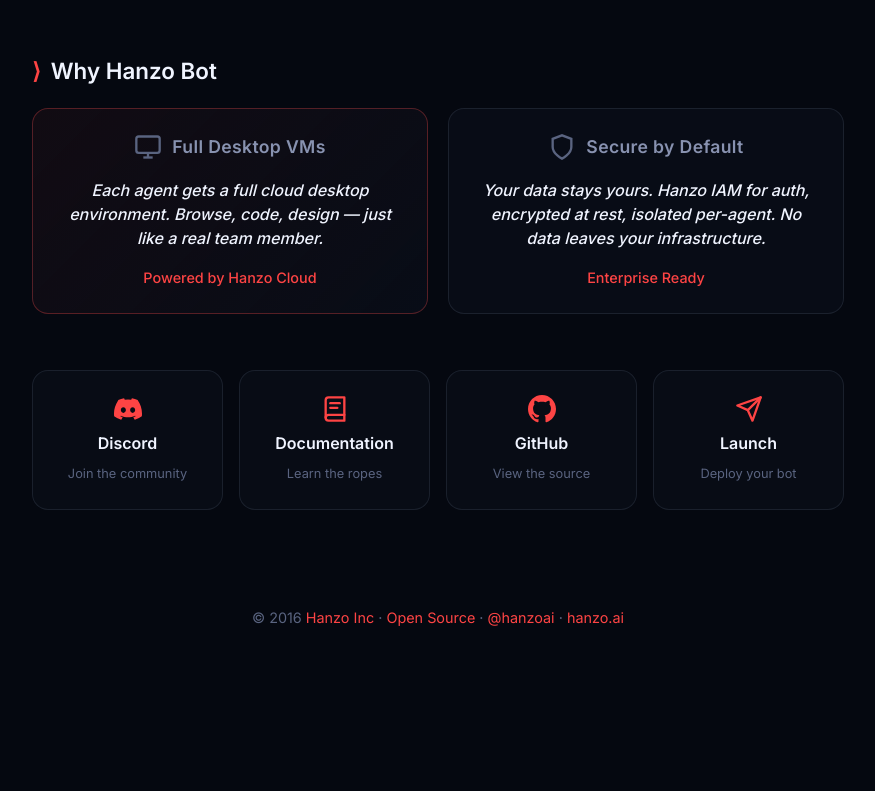
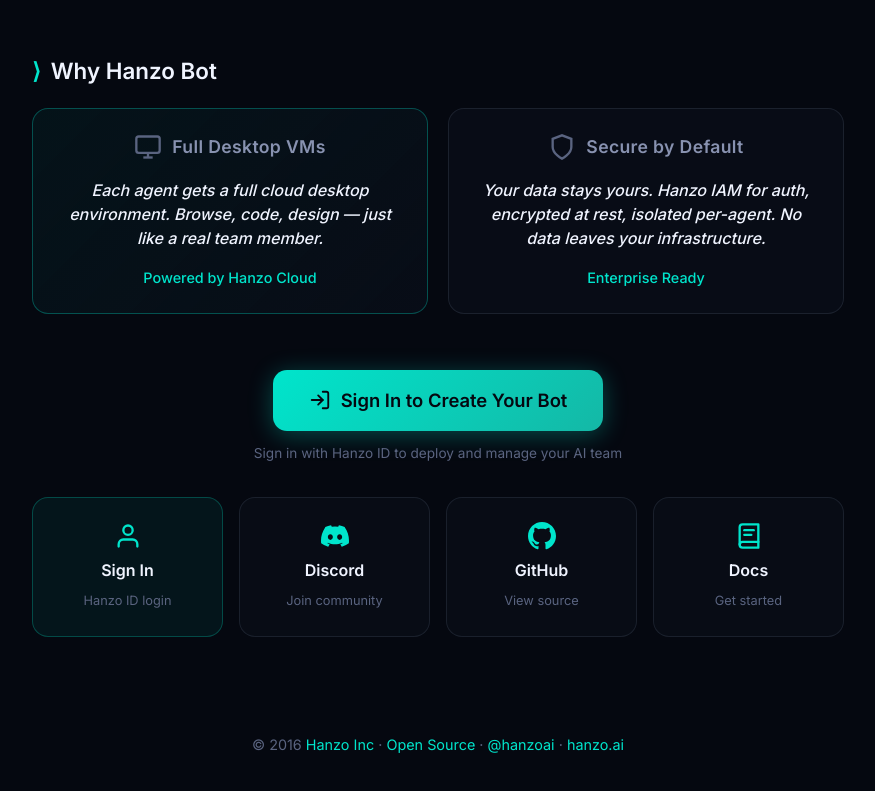
Before and after one commit to hanzobot/site, an Astro site: page / in a window 1280 px wide. Shown: the part 1845-2636 px from the top of the page, without its empty margins (202-1077 px from the left). Before the commit the page ends 2514 px from the top, so only its background shows below. Built offline with nearby package versions, Linux system fonts and the light colour scheme; Astro itself is replaced by a stand-in of ours; some packages are replaced by stand-ins of ours.

Commit message:
Rebrand from red to cyan, add prominent Sign In CTA
- Swap primary color from coral-red (#fd4444) to cyan-teal (#00e5cc) across all pages
- Add prominent "Sign In to Create Your Bot" button linking to hanzo.id
- Add Sign In card in CTA grid for easy login access
- Update nebula/star/glow effects to match new cyan palette
- Fix avatar backgrounds from red to teal
- Remove all rgba(255,77,77) references sitewide

```diff
--- a/src/layouts/Layout.astro
+++ b/src/layouts/Layout.astro
@@ -51,15 +51,15 @@ const { title, description = "Hanzo Bot — Autonomous AI team in a box. Every r
         --bg-surface: #0a0f1a;
         --bg-elevated: #111827;
 
-        /* Hanzo red spectrum */
-        --coral-bright: #fd4444;
-        --coral-mid: #e63946;
-        --coral-dark: #991b1b;
+        /* Hanzo cyan spectrum (primary) */
+        --coral-bright: #00e5cc;
+        --coral-mid: #14b8a6;
+        --coral-dark: #0d9488;
 
-        /* Bioluminescent cyan */
-        --cyan-bright: #00e5cc;
-        --cyan-mid: #14b8a6;
-        --cyan-glow: rgba(0, 229, 204, 0.4);
+        /* Warm accent (secondary) */
+        --cyan-bright: #a78bfa;
+        --cyan-mid: #8b5cf6;
+        --cyan-glow: rgba(167, 139, 250, 0.4);
 
         /* Text */
         --text-primary: #f0f4ff;
@@ -68,7 +68,7 @@ const { title, description = "Hanzo Bot — Autonomous AI team in a box. Every r
 
         /* Borders */
         --border-subtle: rgba(136, 146, 176, 0.15);
-        --border-accent: rgba(255, 77, 77, 0.3);
+        --border-accent: rgba(0, 229, 204, 0.3);
 
         /* Fonts */
         --font-display: 'Inter', system-ui, sans-serif;
@@ -98,7 +98,7 @@ const { title, description = "Hanzo Bot — Autonomous AI team in a box. Every r
 
       ::selection {
         background: var(--coral-bright);
-        color: var(--bg-deep);
+        color: #050810;
       }
     </style>
   </head>
--- a/src/pages/index.astro
+++ b/src/pages/index.astro
@@ -90,7 +90,7 @@ const duration2 = (row2.length / 2 * pixelsPerItem) / pixelsPerSecond;
           {row1.map((t) => (
             <a href={t.url} target="_blank" rel="noopener" class="testimonial-card">
               <img
-                src={`https://ui-avatars.com/api/?name=${encodeURIComponent(t.author)}&background=fd4444&color=fff&size=88&bold=true`}
+                src={`https://ui-avatars.com/api/?name=${encodeURIComponent(t.author)}&background=0d9488&color=fff&size=88&bold=true`}
                 alt={t.author}
                 class="testimonial-avatar"
                 loading="lazy"
@@ -107,7 +107,7 @@ const duration2 = (row2.length / 2 * pixelsPerItem) / pixelsPerSecond;
           {row2.map((t) => (
             <a href={t.url} target="_blank" rel="noopener" class="testimonial-card">
               <img
-                src={`https://ui-avatars.com/api/?name=${encodeURIComponent(t.author)}&background=fd4444&color=fff&size=88&bold=true`}
+                src={`https://ui-avatars.com/api/?name=${encodeURIComponent(t.author)}&background=0d9488&color=fff&size=88&bold=true`}
                 alt={t.author}
                 class="testimonial-avatar"
                 loading="lazy"
@@ -607,41 +607,55 @@ const duration2 = (row2.length / 2 * pixelsPerItem) / pixelsPerSecond;
       </div>
     </section>
 
+    <!-- Primary CTA: Sign In / Create Bot -->
+    <div class="primary-cta">
+      <a href="https://hanzo.id" class="btn-primary" target="_blank" rel="noopener">
+        <svg class="btn-icon" viewBox="0 0 24 24" fill="none" stroke="currentColor" stroke-width="2" stroke-linecap="round" stroke-linejoin="round">
+          <path d="M15 3h4a2 2 0 0 1 2 2v14a2 2 0 0 1-2 2h-4"/>
+          <polyline points="10 17 15 12 10 7"/>
+          <line x1="15" y1="12" x2="3" y2="12"/>
+        </svg>
+        Sign In to Create Your Bot
+      </a>
+      <p class="primary-cta-note">Sign in with Hanzo ID to deploy and manage your AI team</p>
+    </div>
+
     <!-- CTA Grid -->
     <nav class="cta-grid">
+      <a href="https://hanzo.id" class="cta cta-signin">
+        <svg class="cta-icon" viewBox="0 0 24 24" fill="none" stroke="currentColor" stroke-width="2" stroke-linecap="round" stroke-linejoin="round">
+          <path d="M20 21v-2a4 4 0 0 0-4-4H8a4 4 0 0 0-4 4v2"/>
+          <circle cx="12" cy="7" r="4"/>
+        </svg>
+        <span class="cta-label">Sign In</span>
+        <span class="cta-sub">Hanzo ID login</span>
+      </a>
+
       <a href="https://discord.gg/hanzo" class="cta cta-discord" target="_blank" rel="noopener">
         <svg class="cta-icon" viewBox="0 0 24 24" fill="currentColor">
           <path d="M20.317 4.37a19.791 19.791 0 0 0-4.885-1.515.074.074 0 0 0-.079.037c-.21.375-.444.864-.608 1.25a18.27 18.27 0 0 0-5.487 0 12.64 12.64 0 0 0-.617-1.25.077.077 0 0 0-.079-.037A19.736 19.736 0 0 0 3.677 4.37a.07.07 0 0 0-.032.027C.533 9.046-.32 13.58.099 18.057a.082.082 0 0 0 .031.057 19.9 19.9 0 0 0 5.993 3.03.078.078 0 0 0 .084-.028 14.09 14.09 0 0 0 1.226-1.994.076.076 0 0 0-.041-.106 13.107 13.107 0 0 1-1.872-.892.077.077 0 0 1-.008-.128 10.2 10.2 0 0 0 .372-.292.074.074 0 0 1 .077-.01c3.928 1.793 8.18 1.793 12.062 0a.074.074 0 0 1 .078.01c.12.098.246.198.373.292a.077.077 0 0 1-.006.127 12.299 12.299 0 0 1-1.873.892.077.077 0 0 0-.041.107c.36.698.772 1.362 1.225 1.993a.076.076 0 0 0 .084.028 19.839 19.839 0 0 0 6.002-3.03.077.077 0 0 0 .032-.054c.5-5.177-.838-9.674-3.549-13.66a.061.061 0 0 0-.031-.03zM8.02 15.33c-1.183 0-2.157-1.085-2.157-2.419 0-1.333.956-2.419 2.157-2.419 1.21 0 2.176 1.096 2.157 2.42 0 1.333-.956 2.418-2.157 2.418zm7.975 0c-1.183 0-2.157-1.085-2.157-2.419 0-1.333.955-2.419 2.157-2.419 1.21 0 2.176 1.096 2.157 2.42 0 1.333-.946 2.418-2.157 2.418z"/>
         </svg>
         <span class="cta-label">Discord</span>
-        <span class="cta-sub">Join the community</span>
+        <span class="cta-sub">Join community</span>
       </a>
 
-      <a href="https://github.com/hanzoai/bot/getting-started" class="cta cta-docs" target="_blank" rel="noopener">
+      <a href="https://github.com/hanzoai/bot" class="cta cta-github" target="_blank" rel="noopener">
+        <svg class="cta-icon" viewBox="0 0 24 24" fill="currentColor">
+          <path d="M12 0c-6.626 0-12 5.373-12 12 0 5.302 3.438 9.8 8.207 11.387.599.111.793-.261.793-.577v-2.234c-3.338.726-4.033-1.416-4.033-1.416-.546-1.387-1.333-1.756-1.333-1.756-1.089-.745.083-.729.083-.729 1.205.084 1.839 1.237 1.839 1.237 1.07 1.834 2.807 1.304 3.492.997.107-.775.418-1.305.762-1.604-2.665-.305-5.467-1.334-5.467-5.931 0-1.311.469-2.381 1.236-3.221-.124-.303-.535-1.524.117-3.176 0 0 1.008-.322 3.301 1.23.957-.266 1.983-.399 3.003-.404 1.02.005 2.047.138 3.006.404 2.291-1.552 3.297-1.23 3.297-1.23.653 1.653.242 2.874.118 3.176.77.84 1.235 1.911 1.235 3.221 0 4.609-2.807 5.624-5.479 5.921.43.372.823 1.102.823 2.222v3.293c0 .319.192.694.801.576 4.765-1.589 8.199-6.086 8.199-11.386 0-6.627-5.373-12-12-12z"/>
+        </svg>
+        <span class="cta-label">GitHub</span>
+        <span class="cta-sub">View source</span>
+      </a>
+
+      <a href="https://github.com/hanzoai/bot/blob/main/docs/getting-started.md" class="cta cta-docs" target="_blank" rel="noopener">
         <svg class="cta-icon" viewBox="0 0 24 24" fill="none" stroke="currentColor" stroke-width="2" stroke-linecap="round" stroke-linejoin="round">
           <path d="M4 19.5A2.5 2.5 0 0 1 6.5 17H20"/>
           <path d="M6.5 2H20v20H6.5A2.5 2.5 0 0 1 4 19.5v-15A2.5 2.5 0 0 1 6.5 2z"/>
           <line x1="8" y1="7" x2="16" y2="7"/>
           <line x1="8" y1="11" x2="14" y2="11"/>
         </svg>
-        <span class="cta-label">Documentation</span>
-        <span class="cta-sub">Learn the ropes</span>
-      </a>
-
-      <a href="https://github.com/hanzoai/bot" class="cta cta-github" target="_blank" rel="noopener">
-        <svg class="cta-icon" viewBox="0 0 24 24" fill="currentColor">
-          <path d="M12 0c-6.626 0-12 5.373-12 12 0 5.302 3.438 9.8 8.207 11.387.599.111.793-.261.793-.577v-2.234c-3.338.726-4.033-1.416-4.033-1.416-.546-1.387-1.333-1.756-1.333-1.756-1.089-.745.083-.729.083-.729 1.205.084 1.839 1.237 1.839 1.237 1.07 1.834 2.807 1.304 3.492.997.107-.775.418-1.305.762-1.604-2.665-.305-5.467-1.334-5.467-5.931 0-1.311.469-2.381 1.236-3.221-.124-.303-.535-1.524.117-3.176 0 0 1.008-.322 3.301 1.23.957-.266 1.983-.399 3.003-.404 1.02.005 2.047.138 3.006.404 2.291-1.552 3.297-1.23 3.297-1.23.653 1.653.242 2.874.118 3.176.77.84 1.235 1.911 1.235 3.221 0 4.609-2.807 5.624-5.479 5.921.43.372.823 1.102.823 2.222v3.293c0 .319.192.694.801.576 4.765-1.589 8.199-6.086 8.199-11.386 0-6.627-5.373-12-12-12z"/>
-        </svg>
-        <span class="cta-label">GitHub</span>
-        <span class="cta-sub">View the source</span>
-      </a>
-
-      <a href="https://app.hanzo.bot" class="cta cta-launch" target="_blank" rel="noopener">
-        <svg class="cta-icon" viewBox="0 0 24 24" fill="none" stroke="currentColor" stroke-width="2" stroke-linecap="round" stroke-linejoin="round">
-          <path d="M22 2L11 13"/><path d="M22 2L15 22L11 13L2 9L22 2Z"/>
-        </svg>
-        <span class="cta-label">Launch</span>
-        <span class="cta-sub">Deploy your bot</span>
+        <span class="cta-label">Docs</span>
+        <span class="cta-sub">Get started</span>
       </a>
     </nav>
 
@@ -666,7 +680,7 @@ const duration2 = (row2.length / 2 * pixelsPerItem) / pixelsPerSecond;
       radial-gradient(1px 1px at 160px 120px, rgba(255,255,255,0.7), transparent),
       radial-gradient(2px 2px at 200px 60px, rgba(0,229,204,0.6), transparent),
       radial-gradient(1px 1px at 250px 150px, rgba(255,255,255,0.5), transparent),
-      radial-gradient(2px 2px at 300px 40px, rgba(255,77,77,0.4), transparent);
+      radial-gradient(2px 2px at 300px 40px, rgba(0,229,204,0.4), transparent);
     background-size: 350px 200px;
     animation: twinkle 8s ease-in-out infinite alternate;
     pointer-events: none;
@@ -683,9 +697,9 @@ const duration2 = (row2.length / 2 * pixelsPerItem) / pixelsPerSecond;
     position: fixed;
     inset: 0;
     background:
-      radial-gradient(ellipse 80% 50% at 20% 20%, rgba(255, 77, 77, 0.12), transparent 50%),
-      radial-gradient(ellipse 60% 60% at 80% 30%, rgba(0, 229, 204, 0.08), transparent 50%),
-      radial-gradient(ellipse 90% 70% at 50% 90%, rgba(255, 77, 77, 0.06), transparent 50%);
+      radial-gradient(ellipse 80% 50% at 20% 20%, rgba(0, 229, 204, 0.10), transparent 50%),
+      radial-gradient(ellipse 60% 60% at 80% 30%, rgba(167, 139, 250, 0.08), transparent 50%),
+      radial-gradient(ellipse 90% 70% at 50% 90%, rgba(0, 229, 204, 0.06), transparent 50%);
     pointer-events: none;
     z-index: 0;
   }
@@ -737,12 +751,12 @@ const duration2 = (row2.length / 2 * pixelsPerItem) / pixelsPerSecond;
   .hanzo-logo svg {
     width: 100%;
     height: 100%;
-    filter: drop-shadow(0 0 20px rgba(255, 77, 77, 0.4));
+    filter: drop-shadow(0 0 20px rgba(0, 229, 204, 0.4));
     transition: filter 0.3s ease;
   }
 
   .hanzo-logo:hover svg {
-    filter: drop-shadow(0 0 30px rgba(0, 229, 204, 0.6));
+    filter: drop-shadow(0 0 30px rgba(167, 139, 250, 0.6));
   }
 
   @keyframes float {
@@ -793,6 +807,48 @@ const duration2 = (row2.length / 2 * pixelsPerItem) / pixelsPerSecond;
     margin: 0 auto;
     line-height: 1.7;
     animation: fadeInUp 0.8s ease-out 0.3s both;
+  }
+
+  /* Primary CTA */
+  .primary-cta {
+    text-align: center;
+    margin-bottom: 32px;
+    animation: fadeInUp 0.8s ease-out 0.4s both;
+  }
+
+  .btn-primary {
+    display: inline-flex;
+    align-items: center;
+    gap: 10px;
+    padding: 16px 36px;
+    font-family: var(--font-display);
+    font-size: 1.15rem;
+    font-weight: 600;
+    color: #050810;
+    background: linear-gradient(135deg, #00e5cc 0%, #14b8a6 100%);
+    border: none;
+    border-radius: 14px;
+    text-decoration: none;
+    cursor: pointer;
+    transition: all 0.25s cubic-bezier(0.4, 0, 0.2, 1);
+    box-shadow: 0 4px 24px rgba(0, 229, 204, 0.3);
+  }
+
+  .btn-primary:hover {
+    transform: translateY(-2px);
+    box-shadow: 0 8px 40px rgba(0, 229, 204, 0.45);
+    background: linear-gradient(135deg, #14f0d8 0%, #00e5cc 100%);
+  }
+
+  .btn-icon {
+    width: 22px;
+    height: 22px;
+  }
+
+  .primary-cta-note {
+    margin-top: 12px;
+    font-size: 0.85rem;
+    color: var(--text-muted);
   }
 
   /* CTA Grid */
@@ -829,7 +885,7 @@ const duration2 = (row2.length / 2 * pixelsPerItem) / pixelsPerSecond;
     transform: translateY(-4px);
     border-color: var(--border-accent);
     box-shadow:
-      0 12px 40px rgba(255, 77, 77, 0.15),
+      0 12px 40px rgba(0, 229, 204, 0.15),
       inset 0 1px 0 rgba(255, 255, 255, 0.05);
   }
 
@@ -844,17 +900,19 @@ const duration2 = (row2.length / 2 * pixelsPerItem) / pixelsPerSecond;
     transform: scale(1.1);
   }
 
+  .cta-signin { border-color: rgba(0, 229, 204, 0.25); background: rgba(0, 229, 204, 0.06); }
+  .cta-signin .cta-icon { color: #00e5cc; }
+  .cta-signin:hover { border-color: #00e5cc; box-shadow: 0 12px 40px rgba(0, 229, 204, 0.25); }
+  .cta-signin:hover .cta-icon { color: #00e5cc; }
+
   .cta-discord:hover { border-color: #5865F2; box-shadow: 0 12px 40px rgba(88, 101, 242, 0.2); }
   .cta-discord:hover .cta-icon { color: #5865F2; }
 
-  .cta-docs:hover { border-color: var(--cyan-bright); box-shadow: 0 12px 40px rgba(0, 229, 204, 0.15); }
+  .cta-docs:hover { border-color: var(--cyan-bright); box-shadow: 0 12px 40px rgba(167, 139, 250, 0.15); }
   .cta-docs:hover .cta-icon { color: var(--cyan-bright); }
 
   .cta-github:hover { border-color: #f0f4ff; box-shadow: 0 12px 40px rgba(240, 244, 255, 0.1); }
   .cta-github:hover .cta-icon { color: #f0f4ff; }
-
-  .cta-launch:hover { border-color: #fbbf24; box-shadow: 0 12px 40px rgba(251, 191, 36, 0.15); }
-  .cta-launch:hover .cta-icon { color: #fbbf24; }
 
   .cta-label {
     font-family: var(--font-display);
@@ -1039,7 +1097,7 @@ const duration2 = (row2.length / 2 * pixelsPerItem) / pixelsPerSecond;
   .press-card:hover {
     transform: translateY(-4px);
     border-color: var(--coral-bright);
-    box-shadow: 0 12px 40px rgba(255, 77, 77, 0.15);
+    box-shadow: 0 12px 40px rgba(0, 229, 204, 0.15);
   }
 
   .press-logo {
@@ -1079,8 +1137,8 @@ const duration2 = (row2.length / 2 * pixelsPerItem) / pixelsPerSecond;
   }
 
   .press-featured {
-    border-color: rgba(255, 77, 77, 0.3);
-    background: linear-gradient(135deg, rgba(255, 77, 77, 0.05) 0%, rgba(10, 15, 26, 0.7) 100%);
+    border-color: rgba(0, 229, 204, 0.3);
+    background: linear-gradient(135deg, rgba(0, 229, 204, 0.05) 0%, rgba(10, 15, 26, 0.7) 100%);
   }
 
   /* Quick Start */
@@ -1388,7 +1446,7 @@ const duration2 = (row2.length / 2 * pixelsPerItem) / pixelsPerSecond;
   }
 
   .os-change-btn:hover {
-    background: rgba(255, 77, 77, 0.15);
+    background: rgba(0, 229, 204, 0.15);
     color: var(--cyan-bright);
   }
 
@@ -1435,12 +1493,12 @@ const duration2 = (row2.length / 2 * pixelsPerItem) / pixelsPerSecond;
     text-decoration: none;
     cursor: pointer;
     transition: all 0.25s cubic-bezier(0.4, 0, 0.2, 1);
-    box-shadow: 0 4px 20px rgba(255, 77, 77, 0.3);
+    box-shadow: 0 4px 20px rgba(0, 229, 204, 0.3);
   }
 
   .macos-download-btn:hover {
     transform: translateY(-2px);
-    box-shadow: 0 8px 30px rgba(255, 77, 77, 0.4);
+    box-shadow: 0 8px 30px rgba(0, 229, 204, 0.4);
   }
 
   .macos-download-btn svg {
@@ -1569,7 +1627,7 @@ const duration2 = (row2.length / 2 * pixelsPerItem) / pixelsPerSecond;
   .testimonial-card:hover {
     border-color: var(--coral-bright);
     transform: translateY(-2px);
-    box-shadow: 0 8px 24px rgba(255, 77, 77, 0.15);
+    box-shadow: 0 8px 24px rgba(0, 229, 204, 0.15);
   }
 
   .testimonials-row:hover {
--- a/src/pages/integrations.astro
+++ b/src/pages/integrations.astro
@@ -413,7 +413,7 @@ const showcase = [
       radial-gradient(1px 1px at 160px 120px, rgba(255,255,255,0.7), transparent),
       radial-gradient(2px 2px at 200px 60px, rgba(0,229,204,0.6), transparent),
       radial-gradient(1px 1px at 250px 150px, rgba(255,255,255,0.5), transparent),
-      radial-gradient(2px 2px at 300px 40px, rgba(255,77,77,0.4), transparent);
+      radial-gradient(2px 2px at 300px 40px, rgba(0,229,204,0.4), transparent);
     background-size: 350px 200px;
     animation: twinkle 8s ease-in-out infinite alternate;
     pointer-events: none;
@@ -429,9 +429,9 @@ const showcase = [
     position: fixed;
     inset: 0;
     background:
-      radial-gradient(ellipse 80% 50% at 20% 20%, rgba(255, 77, 77, 0.12), transparent 50%),
+      radial-gradient(ellipse 80% 50% at 20% 20%, rgba(0, 229, 204, 0.12), transparent 50%),
       radial-gradient(ellipse 60% 60% at 80% 30%, rgba(0, 229, 204, 0.08), transparent 50%),
-      radial-gradient(ellipse 90% 70% at 50% 90%, rgba(255, 77, 77, 0.06), transparent 50%);
+      radial-gradient(ellipse 90% 70% at 50% 90%, rgba(0, 229, 204, 0.06), transparent 50%);
     pointer-events: none;
     z-index: 0;
   }
@@ -644,12 +644,12 @@ const showcase = [
     font-size: 1rem;
     text-decoration: none;
     transition: all 0.25s ease;
-    box-shadow: 0 4px 16px rgba(255, 77, 77, 0.3);
+    box-shadow: 0 4px 16px rgba(0, 229, 204, 0.3);
   }
 
   .cta-button:hover {
     transform: translateY(-2px);
-    box-shadow: 0 8px 24px rgba(255, 77, 77, 0.4);
+    box-shadow: 0 8px 24px rgba(0, 229, 204, 0.4);
   }
 
   .bothub-cta {
--- a/src/pages/shoutouts.astro
+++ b/src/pages/shoutouts.astro
@@ -60,7 +60,7 @@ import allTestimonials from '../data/testimonials-extra.json';
       radial-gradient(1px 1px at 160px 120px, rgba(255,255,255,0.7), transparent),
       radial-gradient(2px 2px at 200px 60px, rgba(0,229,204,0.6), transparent),
       radial-gradient(1px 1px at 250px 150px, rgba(255,255,255,0.5), transparent),
-      radial-gradient(2px 2px at 300px 40px, rgba(255,77,77,0.4), transparent);
+      radial-gradient(2px 2px at 300px 40px, rgba(0,229,204,0.4), transparent);
     background-size: 350px 200px;
     animation: twinkle 8s ease-in-out infinite alternate;
     pointer-events: none;
@@ -77,9 +77,9 @@ import allTestimonials from '../data/testimonials-extra.json';
     position: fixed;
     inset: 0;
     background:
-      radial-gradient(ellipse 80% 50% at 20% 20%, rgba(255, 77, 77, 0.12), transparent 50%),
+      radial-gradient(ellipse 80% 50% at 20% 20%, rgba(0, 229, 204, 0.12), transparent 50%),
       radial-gradient(ellipse 60% 60% at 80% 30%, rgba(0, 229, 204, 0.08), transparent 50%),
-      radial-gradient(ellipse 90% 70% at 50% 90%, rgba(255, 77, 77, 0.06), transparent 50%);
+      radial-gradient(ellipse 90% 70% at 50% 90%, rgba(0, 229, 204, 0.06), transparent 50%);
     pointer-events: none;
     z-index: 0;
   }
@@ -166,7 +166,7 @@ import allTestimonials from '../data/testimonials-extra.json';
   .shoutout-card:hover {
     border-color: var(--coral-bright);
     transform: translateY(-3px);
-    box-shadow: 0 12px 32px rgba(255, 77, 77, 0.15);
+    box-shadow: 0 12px 32px rgba(0, 229, 204, 0.15);
   }
 
   .shoutout-avatar {
--- a/src/pages/showcase.astro
+++ b/src/pages/showcase.astro
@@ -98,7 +98,7 @@ const categoryLabels: Record<string, string> = {
       radial-gradient(1px 1px at 160px 120px, rgba(255,255,255,0.7), transparent),
       radial-gradient(2px 2px at 200px 60px, rgba(0,229,204,0.6), transparent),
       radial-gradient(1px 1px at 250px 150px, rgba(255,255,255,0.5), transparent),
-      radial-gradient(2px 2px at 300px 40px, rgba(255,77,77,0.4), transparent);
+      radial-gradient(2px 2px at 300px 40px, rgba(0,229,204,0.4), transparent);
     background-size: 350px 200px;
     animation: twinkle 8s ease-in-out infinite alternate;
     pointer-events: none;
@@ -114,9 +114,9 @@ const categoryLabels: Record<string, string> = {
     position: fixed;
     inset: 0;
     background:
-      radial-gradient(ellipse 80% 50% at 20% 20%, rgba(255, 77, 77, 0.12), transparent 50%),
+      radial-gradient(ellipse 80% 50% at 20% 20%, rgba(0, 229, 204, 0.12), transparent 50%),
       radial-gradient(ellipse 60% 60% at 80% 30%, rgba(0, 229, 204, 0.08), transparent 50%),
-      radial-gradient(ellipse 90% 70% at 50% 90%, rgba(255, 77, 77, 0.06), transparent 50%);
+      radial-gradient(ellipse 90% 70% at 50% 90%, rgba(0, 229, 204, 0.06), transparent 50%);
     pointer-events: none;
     z-index: 0;
   }
@@ -197,7 +197,7 @@ const categoryLabels: Record<string, string> = {
   .showcase-card:hover {
     border-color: var(--coral-bright);
     transform: translateY(-4px);
-    box-shadow: 0 16px 48px rgba(255, 77, 77, 0.15);
+    box-shadow: 0 16px 48px rgba(0, 229, 204, 0.15);
   }
 
   .card-header {
@@ -320,12 +320,12 @@ const categoryLabels: Record<string, string> = {
   .cta-primary {
     background: linear-gradient(135deg, var(--coral-bright) 0%, var(--coral-dark) 100%);
     color: white;
-    box-shadow: 0 4px 20px rgba(255, 77, 77, 0.3);
+    box-shadow: 0 4px 20px rgba(0, 229, 204, 0.3);
   }
 
   .cta-primary:hover {
     transform: translateY(-2px);
-    box-shadow: 0 8px 30px rgba(255, 77, 77, 0.4);
+    box-shadow: 0 8px 30px rgba(0, 229, 204, 0.4);
   }
 
   .cta-hub {
--- a/src/pages/skills.astro
+++ b/src/pages/skills.astro
@@ -121,7 +121,7 @@ const totalAuthors = new Set(skills.map((s: any) => s.author)).size;
       radial-gradient(1px 1px at 160px 120px, rgba(255,255,255,0.7), transparent),
       radial-gradient(2px 2px at 200px 60px, rgba(0,229,204,0.6), transparent),
       radial-gradient(1px 1px at 250px 150px, rgba(255,255,255,0.5), transparent),
-      radial-gradient(2px 2px at 300px 40px, rgba(255,77,77,0.4), transparent);
+      radial-gradient(2px 2px at 300px 40px, rgba(0,229,204,0.4), transparent);
     background-size: 350px 200px;
     animation: twinkle 8s ease-in-out infinite alternate;
     pointer-events: none;
@@ -137,9 +137,9 @@ const totalAuthors = new Set(skills.map((s: any) => s.author)).size;
     position: fixed;
     inset: 0;
     background:
-      radial-gradient(ellipse 80% 50% at 20% 20%, rgba(255, 77, 77, 0.12), transparent 50%),
+      radial-gradient(ellipse 80% 50% at 20% 20%, rgba(0, 229, 204, 0.12), transparent 50%),
       radial-gradient(ellipse 60% 60% at 80% 30%, rgba(0, 229, 204, 0.08), transparent 50%),
-      radial-gradient(ellipse 90% 70% at 50% 90%, rgba(255, 77, 77, 0.06), transparent 50%);
+      radial-gradient(ellipse 90% 70% at 50% 90%, rgba(0, 229, 204, 0.06), transparent 50%);
     pointer-events: none;
     z-index: 0;
   }
@@ -229,7 +229,7 @@ const totalAuthors = new Set(skills.map((s: any) => s.author)).size;
 
   .search-input:focus {
     border-color: var(--coral-bright);
-    box-shadow: 0 0 0 3px rgba(255, 77, 77, 0.15);
+    box-shadow: 0 0 0 3px rgba(0, 229, 204, 0.15);
   }
 
   .search-input::placeholder {
@@ -277,7 +277,7 @@ const totalAuthors = new Set(skills.map((s: any) => s.author)).size;
   .skill-card:hover {
     border-color: var(--coral-bright);
     transform: translateY(-2px);
-    box-shadow: 0 8px 24px rgba(255, 77, 77, 0.12);
+    box-shadow: 0 8px 24px rgba(0, 229, 204, 0.12);
   }
 
   .skill-header {
@@ -409,12 +409,12 @@ const totalAuthors = new Set(skills.map((s: any) => s.author)).size;
   .cta-primary {
     background: linear-gradient(135deg, var(--coral-bright) 0%, var(--coral-dark) 100%);
     color: white;
-    box-shadow: 0 4px 20px rgba(255, 77, 77, 0.3);
+    box-shadow: 0 4px 20px rgba(0, 229, 204, 0.3);
   }
 
   .cta-primary:hover {
     transform: translateY(-2px);
-    box-shadow: 0 8px 30px rgba(255, 77, 77, 0.4);
+    box-shadow: 0 8px 30px rgba(0, 229, 204, 0.4);
   }
 
   .cta-secondary {
```
